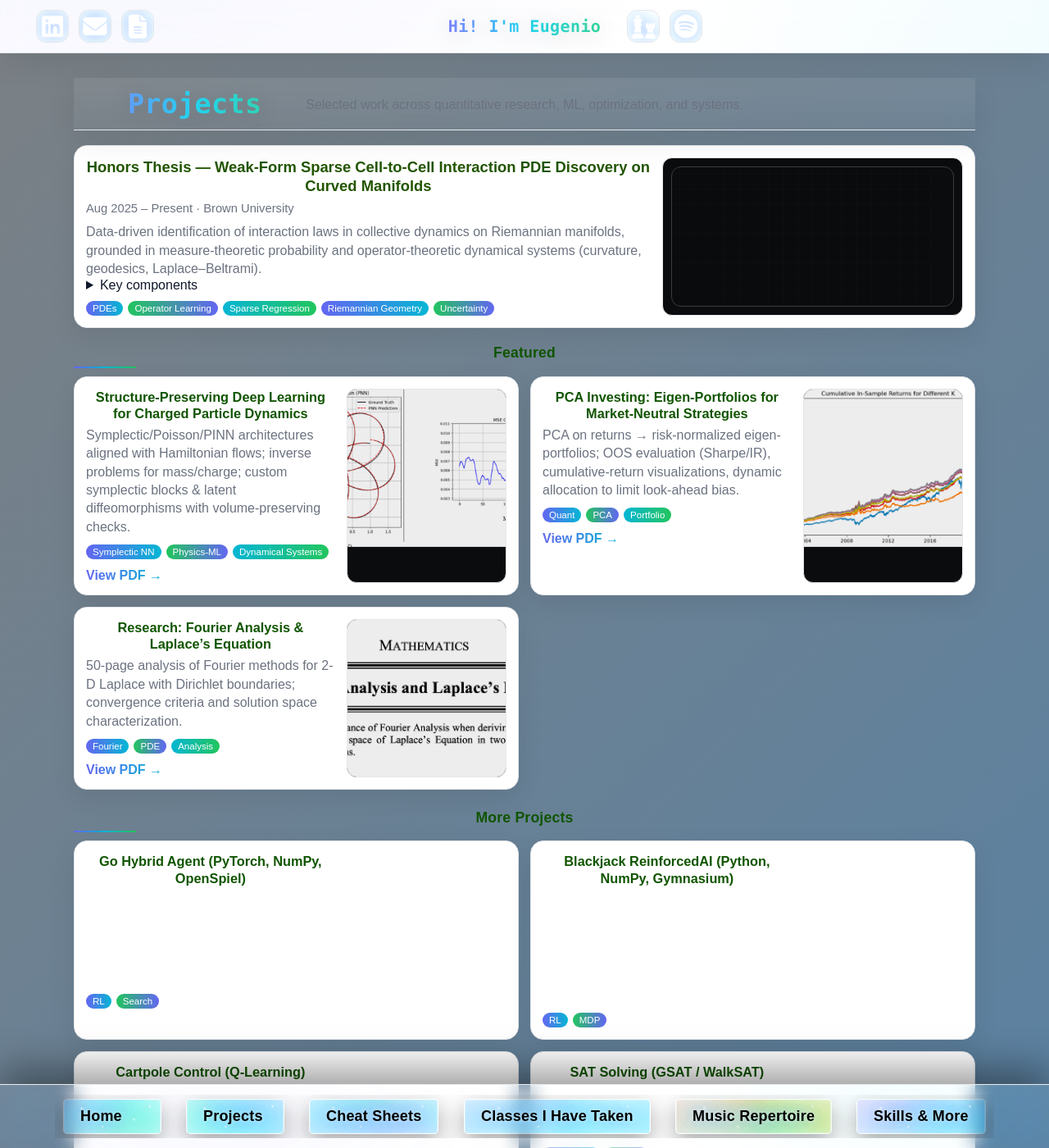
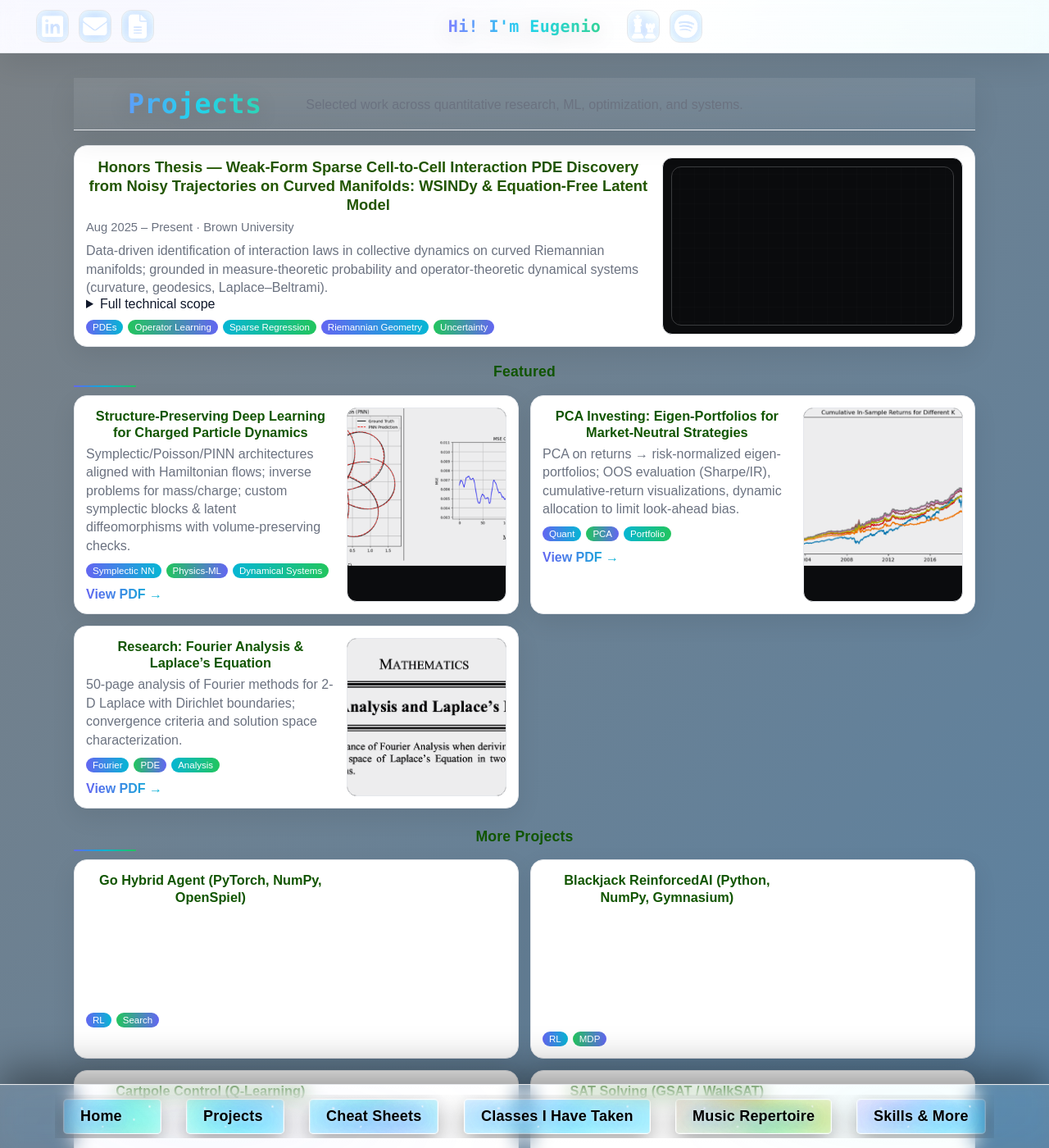
Before and after one commit to xXElGenio0203Xx/eugenio-macias.github.io, a Jekyll site: the page built from projects.md, in a window 1280 px wide and 1400 px high. Shown: the whole window at 82% size. Built offline with Jekyll 4.4.1, drawn with Linux system fonts in a browser that asks for light colours; some web fonts are replaced.

Commit message:
Update projects.md

```diff
--- a/projects.md
+++ b/projects.md
@@ -14,22 +14,60 @@ title: Projects
   <!-- ====== HONORS THESIS (HERO CARD) ====== -->
   <article class="project-card hero-card">
     <div class="pc-text">
-      <h2 class="pc-title">Honors Thesis — Weak-Form Sparse Cell-to-Cell Interaction PDE Discovery on Curved Manifolds</h2>
+      <h2 class="pc-title">Honors Thesis — Weak-Form Sparse Cell-to-Cell Interaction PDE Discovery from Noisy Trajectories on Curved Manifolds: WSINDy & Equation-Free Latent Model</h2>
       <p class="pc-sub">Aug 2025 – Present · Brown University</p>
       <p class="pc-desc">
-        Data-driven identification of interaction laws in collective dynamics on Riemannian manifolds,
-        grounded in measure-theoretic probability and operator-theoretic dynamical systems (curvature,
-        geodesics, Laplace–Beltrami).
+        Data-driven identification of interaction laws in collective dynamics on curved Riemannian manifolds;
+        grounded in measure-theoretic probability and operator-theoretic dynamical systems (curvature, geodesics, Laplace–Beltrami).
       </p>
 
       <details>
-        <summary>Key components</summary>
+        <summary>Full technical scope</summary>
         <ul class="bullets">
-          <li><strong>WSINDy (primary):</strong> Sobolev/Galerkin weak form with compactly supported tests; convolutional weak derivatives; sparse regression over flux-form operators (Vicsek alignment, Morse attraction–repulsion, manifold diffusion); MSTLS with nondimensional preconditioning.</li>
-          <li><strong>Equation-Free ROM (benchmark):</strong> Geodesic KDE → smooth densities → POD/SVD (with mass mode) → latent evolution (MVAR; LSTM as nonlinear comparator) → mass-conserving lifting for fast forecasts.</li>
-          <li><strong>Spectral & topological diagnostics:</strong> Koopman/transfer operator eigenstructure; persistent homology (VR complexes, barcodes; bottleneck/Wasserstein robustness).</li>
-          <li><strong>Stochastic evaluation:</strong> Finite-sample/bootstrapped uncertainty; parameter recovery; OOS generalization across initial conditions/manifolds.</li>
-          <li><strong>Tooling:</strong> Python/Matlab (NumPy/SciPy, scikit-learn, PyTorch or JAX); modular, reproducible benchmarking pipeline.</li>
+          <li>
+            <strong>WSINDy (primary)</strong>
+            <ul>
+              <li>Sobolev/Galerkin weak formulation with inner products against compactly supported test functions (e.g., Bernstein polynomials or smooth partition-of-unity families).</li>
+              <li>Convolutional weak form replacing unstable pointwise derivatives — robust to noise.</li>
+              <li>Sparse regression over a flux-form operator library: Vicsek alignment transport, Morse-type attraction–repulsion, manifold diffusion.</li>
+              <li>Stability/identifiability via multi-step thresholded least squares (MSTLS) with nondimensional preconditioning & column standardization.</li>
+            </ul>
+          </li>
+
+          <li>
+            <strong>Equation-Free Reduced-Order Model (EF-ROM, benchmark)</strong>
+            <ul>
+              <li>Trajectory restriction with geodesic KDE → smooth density “movies”.</li>
+              <li>Compression using POD/SVD, including explicit mass/mean mode for conservation.</li>
+              <li>Latent evolution via MVAR; LSTM sequence models as nonlinear comparators.</li>
+              <li>Mass-conserving lifting back to full density fields for fast forecasts.</li>
+            </ul>
+          </li>
+
+          <li>
+            <strong>Spectral & topological diagnostics</strong>
+            <ul>
+              <li>Koopman/transfer-operator eigenstructure to reveal coherent modes.</li>
+              <li>Persistent homology (Vietoris–Rips, barcodes) with bottleneck/Wasserstein distances to quantify geometric robustness under noise.</li>
+            </ul>
+          </li>
+
+          <li>
+            <strong>Stochastic/statistical evaluation</strong>
+            <ul>
+              <li>Finite-sample analysis & bootstrap uncertainty quantification.</li>
+              <li>Parameter recovery under subsampling/observation noise.</li>
+              <li>Out-of-sample generalization across initial conditions & manifolds.</li>
+            </ul>
+          </li>
+
+          <li>
+            <strong>Tooling & reproducibility</strong>
+            <ul>
+              <li>Python/Matlab with NumPy/SciPy, scikit-learn, and GPU-accelerated PyTorch or JAX.</li>
+              <li>Modular, reproducible benchmarking pipeline for WSINDy vs EF-ROM.</li>
+            </ul>
+          </li>
         </ul>
       </details>
 
@@ -330,6 +368,8 @@ title: Projects
 
   .bullets{ margin:.35rem 0 0 1.1rem; padding:0; }
   .bullets li{ margin:.25rem 0; }
+  /* nested list spacing */
+  .bullets ul{ margin:.35rem 0 .25rem 1.1rem; }
 
   .badges{ margin-top:.6rem; display:flex; flex-wrap:wrap; gap:6px; }
   .badge{ font-size:.72rem; padding:3px 8px; border-radius:999px; color:#fff; background:linear-gradient(90deg,var(--grad1),var(--grad2)); }
```
